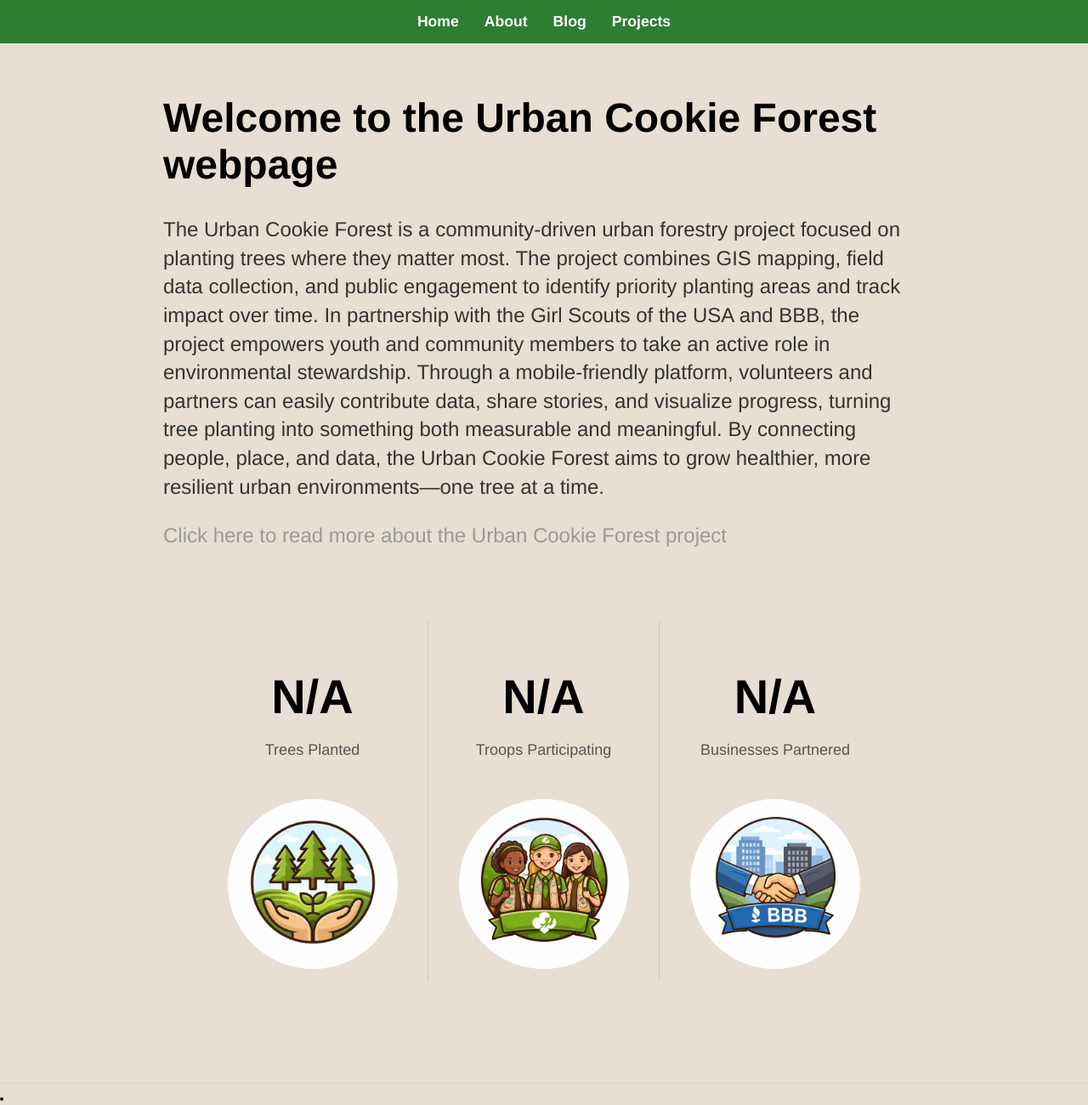
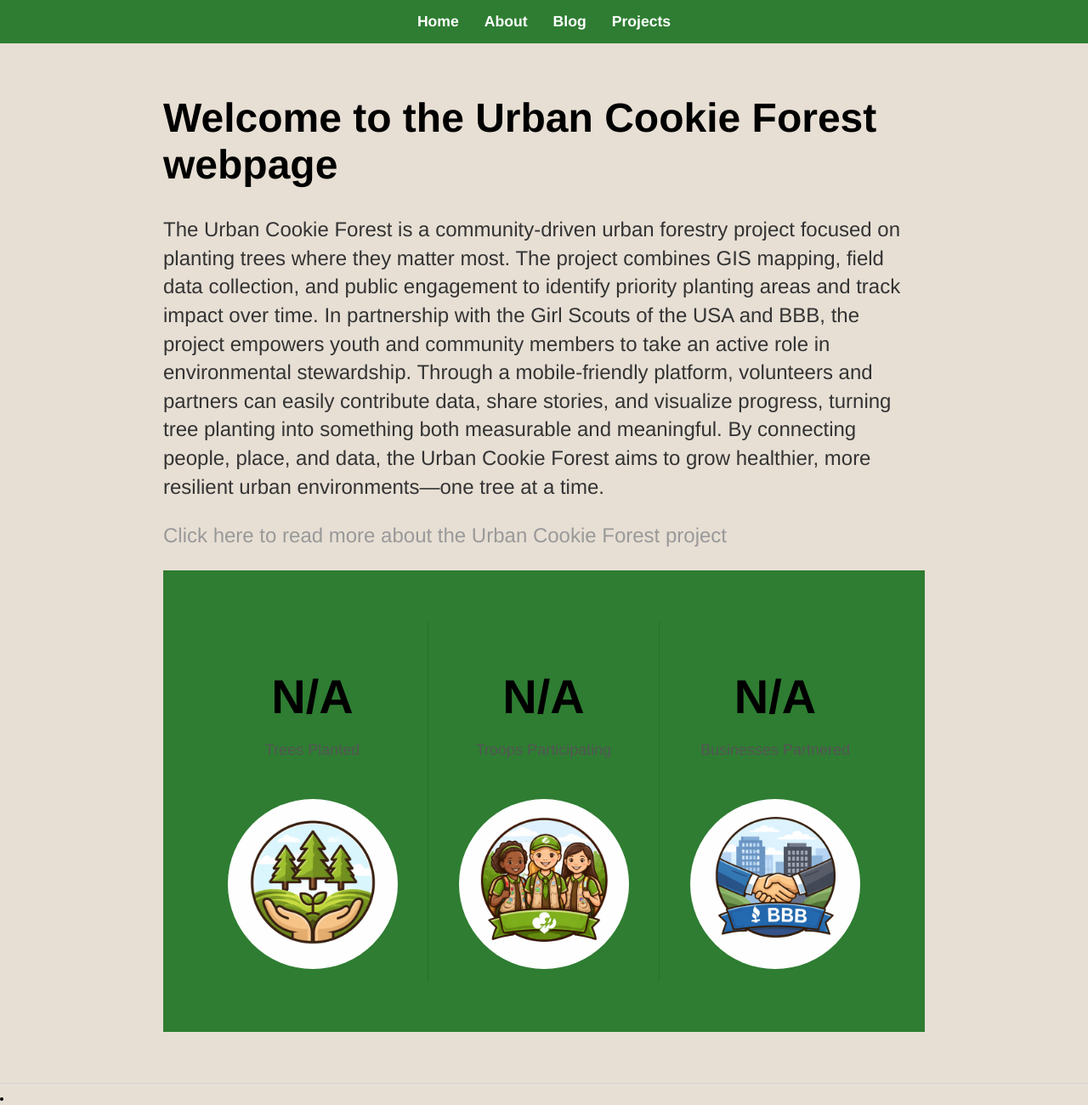
Before and after one commit to brittcerny/brittcerny.github.io, a Jekyll site: the page built from index.html, in a window 1280 px wide. Shown: the whole page at 85% size. Built offline with Jekyll 4.4.1, drawn with Linux system fonts in a browser that asks for light colours; Markdown is read by kramdown in place of the engine named in the settings.

Commit message:
Update main.css

```diff
--- a/css/main.css
+++ b/css/main.css
@@ -95,7 +95,7 @@ ul.posts li {
 .stats {
   display: grid;
   grid-template-columns: repeat(3, 1fr);
-  background: #e7dfd4;
+  background: #2e7d32;
   padding: 60px 40px;
   text-align: center;
 }
```
